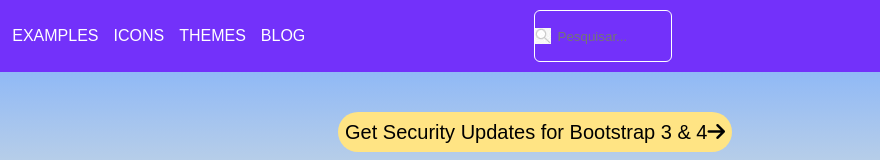
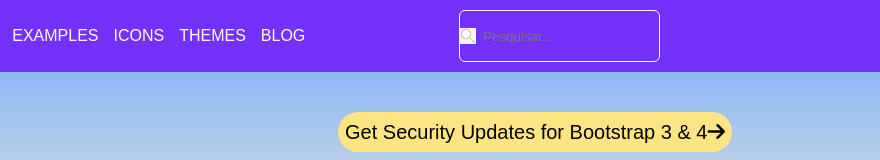
Before and after one commit to JoaoPedro0207/ProvaBimPw-2Bim, a plain HTML site: page index.html in a window 1280 px wide. Shown: the top 160 px of the page, 105-985 px from the left. Drawn offline with nearby package versions, Linux system fonts and the light colour scheme.

Commit message:
Update style.css

```diff
--- a/assets/css/style.css
+++ b/assets/css/style.css
@@ -13,8 +13,8 @@
 }
 
 .navbar div,
-.navbar div a,
-.navbar input[type="text"] {
+.navbar div a
+{
   color: white;
   text-decoration: none;
   margin-right: 15px;
@@ -24,6 +24,7 @@
 }
 
 .navbar input {
+  color: white;
   padding: 5px;
   border-color: white;
   border: solid;
@@ -35,8 +36,8 @@
   display: flex;
   justify-content: center;
   align-items: center;
-  width: 10%;
-
+  width: 15%;
+  margin-right: 8%;
 }
 
 .icones-sociais {
@@ -556,5 +557,4 @@
 
 .icon-title {
   padding-bottom: 10px;
-
 }
```
